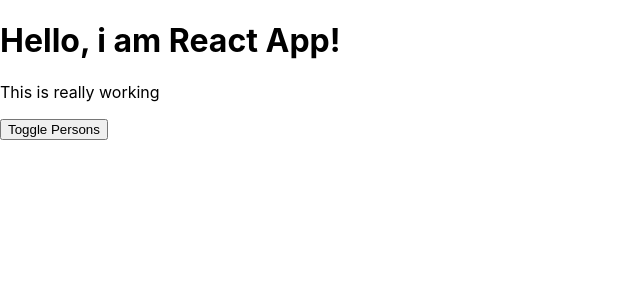
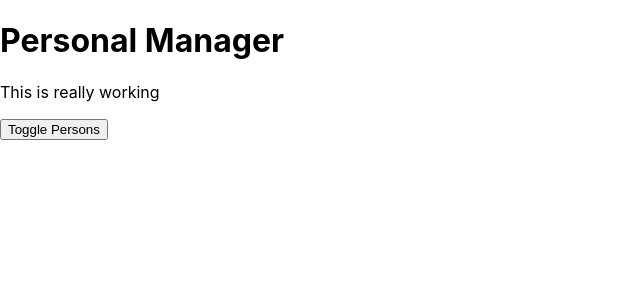
Before and after one commit to AlexKenbo/reactjs_learn, a React app: page / in a window 1280 px wide. Shown: the top 300 px of the page, without its empty margins (0-640 px from the left). Built offline with nearby package versions, Linux system fonts and the light colour scheme.

Commit message:
lifecicle hooks create

```diff
--- a/src/components/Cockpit/Cockpit.js
+++ b/src/components/Cockpit/Cockpit.js
@@ -17,7 +17,7 @@
 
     return (
         <div className={classes.Cockpit}>
-            <h1>Hello, i am React App!</h1>
+            <h1>{props.title}</h1>
             <p className={asignedClasses.join(' ')}>This is really working</p>
             <button className={btnClass} onClick={props.clicked}>Toggle Persons</button>
         </div>
--- a/src/components/Persons/Person/Person.js
+++ b/src/components/Persons/Person/Person.js
@@ -3,6 +3,7 @@
 
 
 const person = (props) => {
+    console.log('[Person.js] rendering...');
 
     return (
         <div className={classes.Person}>
--- a/src/components/Persons/Persons.js
+++ b/src/components/Persons/Persons.js
@@ -1,14 +1,18 @@
 import React from 'react';
 import Person from './Person/Person'
 
-const persons = (props) => props.persons.map((person, index) => {
-    return(
+const persons =  props => {
+    console.log('[Persons.js] rendering...');
+
+    return props.persons.map((person, index) => {
+        return (
             <Person
                 name={person.name}
                 age={person.age}
                 click={() => props.clicked(index)}
                 key={person.id}
-        changed={(event) => props.changed(event, person.id)} />)
+                changed={(event) => props.changed(event, person.id)} />);
     });
+};
 
   export default persons;
--- a/src/containers/App.js
+++ b/src/containers/App.js
@@ -5,6 +5,11 @@
 
 
 class App extends Component {
+  constructor(props) {
+    super(props);
+    console.log('[App.js] conctructor');
+  }
+
   state = {
     persons: [
       { id: "sdfdf", name: "Max", age: 28 },
@@ -13,6 +18,15 @@
     ],
     otherState: "some value",
     showPersons: false,
+  }
+
+  static getDerivedStateFromProps(state, props) {
+    console.log('[App.js] getDerivedStateFromProps', props);
+    return state;
+  }
+
+  componentDidMount() {
+    console.log('[App.js] componentDidMount');
   }
 
 
@@ -25,34 +39,26 @@
       ...this.state.persons[personIndex]
     };
 
-    //const person = Object.assign({}, this.state.persons[personIndex]);
     person.name = event.target.value;
-
     const persons = [...this.state.persons];
     persons[personIndex] = person;
-
     this.setState({ persons: persons });
   }
 
   togglePersonsHandler = () => {
     const doesShow = this.state.showPersons;
     this.setState({ showPersons: !doesShow });
-
   }
 
   deletePersonHandler = (personIndex) => {
-    //const persons = this.state.persons.slice();
     const persons = [...this.state.persons];
     persons.splice(personIndex, 1);
-
     this.setState({ persons });
-
   }
 
   render() {
+    console.log('[App.js render]')
     let persons = null;
-    let btnClass = '';
-
 
     if (this.state.showPersons) {
       persons =
@@ -62,13 +68,11 @@
             changed={this.nameChangeHandler}/>;
     }
 
-
-
-
     return (
       //<StyleRoot>
         <div className={classes.App}>
           <Cockpit
+            title={this.props.appTitle}
             persons={this.state.persons}
             showPersons={this.state.showPersons}
             clicked={this.togglePersonsHandler}/>
--- a/src/index.js
+++ b/src/index.js
@@ -6,7 +6,7 @@
 
 ReactDOM.render(
   <React.StrictMode>
-    <App />
+    <App appTitle="Personal Manager" />
   </React.StrictMode>,
   document.getElementById('root')
 );
```
Lines whose indentation alone changed are shown as unchanged.
